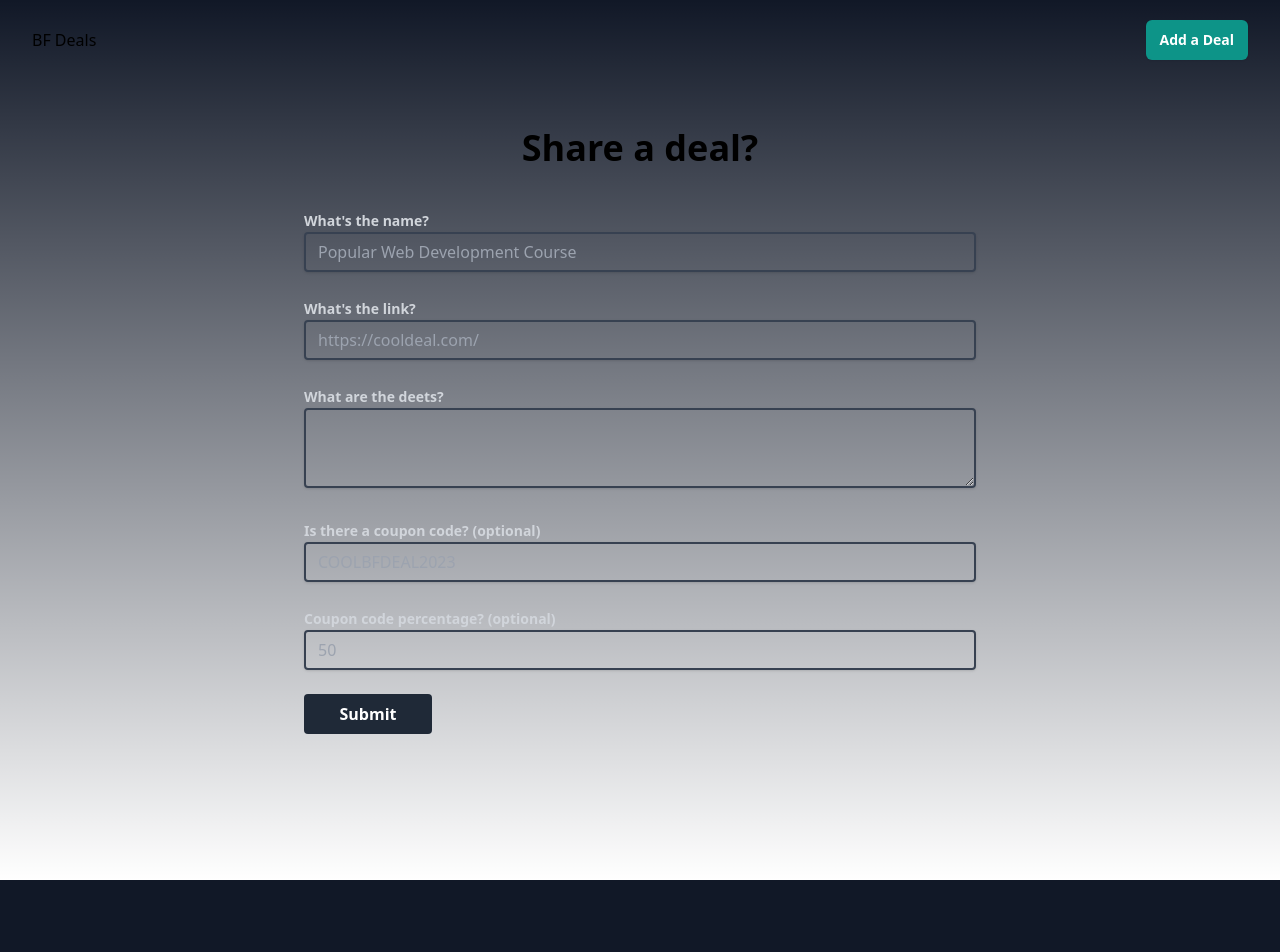
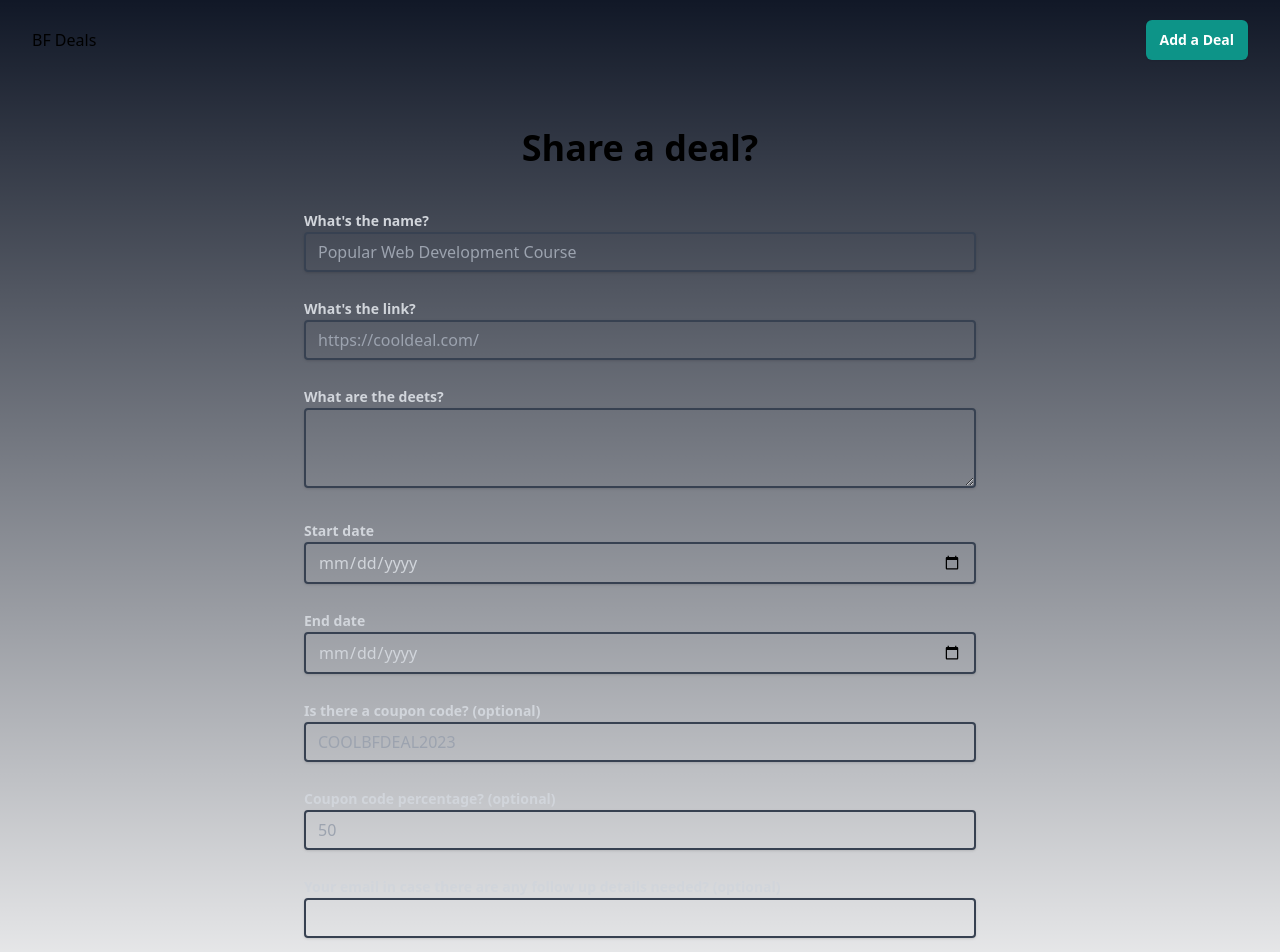
Before and after one commit to Learn-Build-Teach/deals-for-devs, a Next.js app: page /deals/add in a window 1280 px wide. Shown: the top 952 px of the page. Before the commit the page ends 880 px from the top, so only its background shows below. Built offline with nearby package versions, Linux system fonts and the light colour scheme; no server answers.

Commit message:
added dates and email

```diff
--- a/src/app/deals/add/DealForm.tsx
+++ b/src/app/deals/add/DealForm.tsx
@@ -6,8 +6,11 @@ const schema = z.object({
   name: z.string(),
   link: z.string().url(),
   description: z.string(),
+  startDate: z.coerce.date(),
+  endDate: z.coerce.date(),
   coupon: z.string().optional(),
   couponPercentage: z.number().optional(),
+  email: z.string().email().optional(),
 });
 
 export default function DealForm() {
@@ -19,8 +22,11 @@ export default function DealForm() {
         name: formData.get('name'),
         coupon: formData.get('coupon'),
         link: formData.get('link'),
+        startDate: formData.get('startDate'),
+        endDate: formData.get('endDate'),
         description: formData.get('description'),
         couponPercent: formData.get('couponPercent'),
+        email: formData.get('email'),
       });
     } catch (error) {
       return console.error(error);
@@ -29,8 +35,11 @@ export default function DealForm() {
       name: parsed.name,
       coupon: parsed.coupon,
       link: parsed.link,
+      startDate: parsed.startDate,
+      endDate: parsed.endDate,
       description: parsed.description,
       couponPercentage: parsed.couponPercentage,
+      email: parsed.email,
     };
     console.log(newDeal);
     const xataClient = getXataClient();
@@ -91,6 +100,38 @@ export default function DealForm() {
             required
           />
         </div>
+        <div>
+          <label
+            className=" text-gray-300 text-sm font-bold mb-2"
+            htmlFor="startDate"
+            aria-label="startDate"
+          >
+            Start date
+          </label>
+          <input
+            className="shadow appearance-none border-2 border-gray-700 rounded w-full py-2 px-3 text-gray-300 leading-tight focus:outline-none focus:shadow-outline bg-transparent "
+            name="startDate"
+            id="startDate"
+            required
+            type="date"
+          />
+        </div>
+        <div>
+          <label
+            className=" text-gray-300 text-sm font-bold mb-2"
+            htmlFor="endDate"
+            aria-label="endDate"
+          >
+            End date
+          </label>
+          <input
+            className="shadow appearance-none border-2 border-gray-700 rounded w-full py-2 px-3 text-gray-300 leading-tight focus:outline-none focus:shadow-outline bg-transparent "
+            name="endDate"
+            id="endDate"
+            required
+            type="date"
+          />
+        </div>
 
         <div>
           <label
@@ -124,6 +165,22 @@ export default function DealForm() {
             placeholder="50"
           />
         </div>
+        <div>
+          <label
+            className=" text-gray-300 text-sm font-bold mb-2"
+            htmlFor="email"
+            aria-label="email"
+          >
+            Your email in case there are any follow up details needed?
+            (optional)
+          </label>
+          <input
+            className="shadow appearance-none border-2 border-gray-700 rounded w-full py-2 px-3 text-gray-300 leading-tight focus:outline-none focus:shadow-outline bg-transparent "
+            name="email"
+            id="email"
+            type="text"
+          />
+        </div>
         <button className="bg-gray-800 hover:bg-gray-700 text-white font-bold py-2 px-4 rounded focus:outline-none focus:shadow-outline w-32">
           Submit
         </button>
--- a/src/xata.ts
+++ b/src/xata.ts
@@ -21,6 +21,9 @@ const tables = [
         defaultValue: "null",
       },
       { name: "couponPercent", type: "int" },
+      { name: "startDate", type: "datetime" },
+      { name: "endDate", type: "datetime" },
+      { name: "email", type: "email" },
     ],
   },
   { name: "adminUser", columns: [] },
--- a/tailwind.config.ts
+++ b/tailwind.config.ts
@@ -1,4 +1,4 @@
-import type { Config } from 'tailwindcss'
+import type { Config } from 'tailwindcss';
 
 const config: Config = {
   content: [
@@ -16,5 +16,5 @@ const config: Config = {
     },
   },
   plugins: [],
-}
-export default config
+};
+export default config;
```
